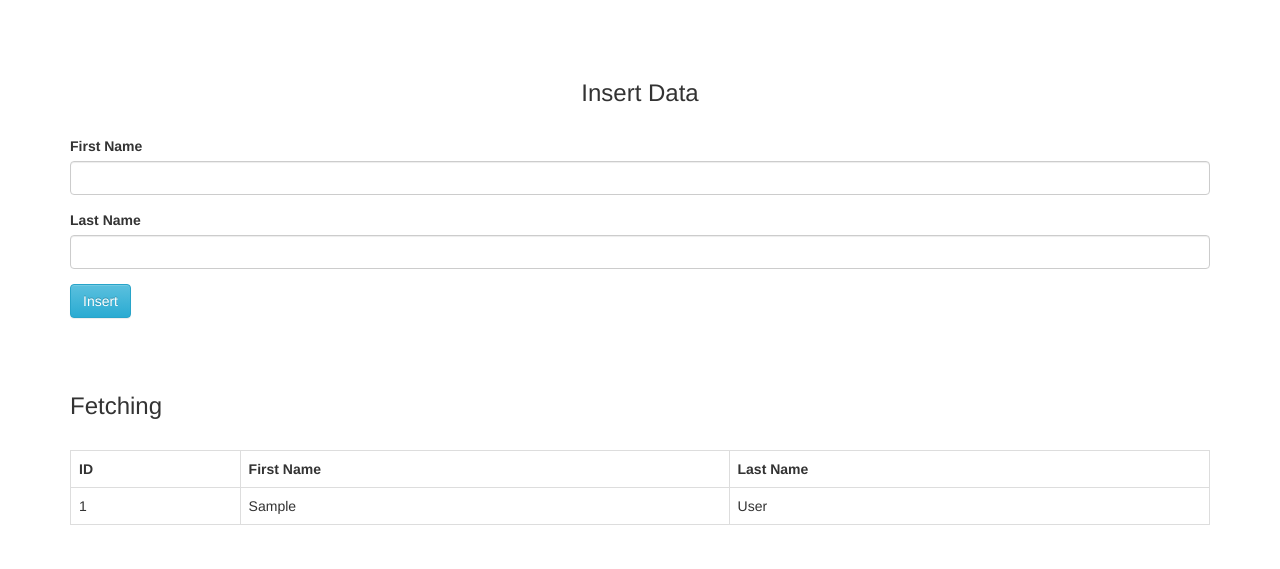
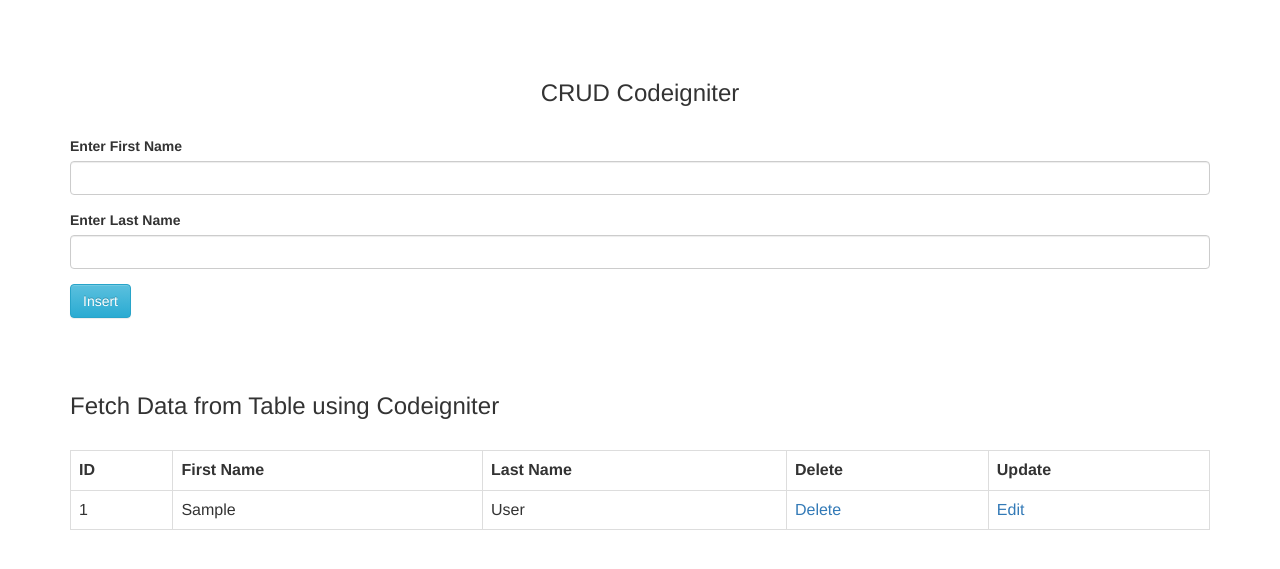
Before and after one commit to Ketibansapi/View_Data_PHP, a CodeIgniter app: page /tutorial/index.php/main/index in a window 1280 px wide. Shown: the top 569 px of the page. Run offline with CodeIgniter, Linux system fonts and the light colour scheme; tables that the repository leaves empty or names only in its code hold one stand-in row (values such as "Sample post"); some libraries are stand-ins or nearby versions.

Commit message:
CRUD Finish

```diff
--- a/application/controllers/main.php
+++ b/application/controllers/main.php
@@ -1,35 +1,41 @@
 <?php
  defined('BASEPATH') OR exit('No direct script access allowed');
-
  class Main extends CI_Controller {
+      //functions
       public function index(){
-
            $this->load->model("main_model");
            $data["fetch_data"] = $this->main_model->fetch_data();
+           //$this->load->view("main_view");
            $this->load->view("main_view", $data);
       }
-
       public function form_validation()
       {
+           //echo 'OK';
            $this->load->library('form_validation');
            $this->form_validation->set_rules("first_name", "First Name", 'required|alpha');
            $this->form_validation->set_rules("last_name", "Last Name", 'required|alpha');
-
            if($this->form_validation->run())
            {
+                //true
                 $this->load->model("main_model");
                 $data = array(
-          "first_name"  => $this->input->post("first_name"),
-          "last_name"  => $this->input->post("last_name")
+                     "first_name"     =>$this->input->post("first_name"),
+                     "last_name"          =>$this->input->post("last_name")
                 );
-
+                if($this->input->post("update"))
+                {
+                     $this->main_model->update_data($data, $this->input->post("hidden_id"));
+                     redirect(base_url() . "main/updated");
+                }
+                if($this->input->post("insert"))
+                {
                      $this->main_model->insert_data($data);
-
                      redirect(base_url() . "main/inserted");
-
+                }
            }
            else
            {
+                //false
                 $this->index();
            }
       }
@@ -37,6 +43,25 @@ class Main extends CI_Controller {
       {
            $this->index();
       }
-    //Library fv
-
+      public function delete_data(){
+           $id = $this->uri->segment(3);
+           $this->load->model("main_model");
+           $this->main_model->delete_data($id);
+           redirect(base_url() . "main/deleted");
       }
+      public function deleted()
+      {
+           $this->index();
+      }
+      public function update_data(){
+           $user_id = $this->uri->segment(3);
+           $this->load->model("main_model");
+           $data["user_data"] = $this->main_model->fetch_single_data($user_id);
+           $data["fetch_data"] = $this->main_model->fetch_data();
+           $this->load->view("main_view", $data);
+      }
+      public function updated()
+      {
+           $this->index();
+      }
+ }
--- a/application/models/main_model.php
+++ b/application/models/main_model.php
@@ -1,26 +1,40 @@
 <?php
-
-class Main_model extends CI_Model {
-
-    public function test_main()
+ class Main_model extends CI_Model
+ {
+      function test_main()
       {
            echo "This is model function";
       }
-
       function insert_data($data)
       {
            $this->db->insert("tbl_user", $data);
       }
-
       function fetch_data()
       {
+           //$query = $this->db->get("tbl_user");
+           //select * from tbl_user
+           //$query = $this->db->query("SELECT * FROM tbl_user ORDER BY id DESC");
            $this->db->select("*");
            $this->db->from("tbl_user");
            $query = $this->db->get();
            return $query;
       }
-
-
+      function delete_data($id){
+           $this->db->where("id", $id);
+           $this->db->delete("tbl_user");
+           //DELETE FROM tbl_user WHERE id = $id
       }
-
-?>
+      function fetch_single_data($id)
+      {
+           $this->db->where("id", $id);
+           $query = $this->db->get("tbl_user");
+           return $query;
+           //Select * FROM tbl_user where id = '$id'
+      }
+      function update_data($data, $id)
+      {
+           $this->db->where("id", $id);
+           $this->db->update("tbl_user", $data);
+           //UPDATE tbl_user SET first_name = '$first_name', last_name = '$last_name' WHERE id = '$id'
+      }
+ }
--- a/application/views/main_view.php
+++ b/application/views/main_view.php
@@ -1,52 +1,87 @@
-<!DOCTYPE html>
-<html lang="en" dir="ltr">
+<html>
 <head>
-    <meta charset="utf-8">
-    <title>My view</title>
+  <title>CRUD Codeigniter</title>
   <!-- Latest compiled and minified CSS -->
   <link rel="stylesheet" href="https://maxcdn.bootstrapcdn.com/bootstrap/3.3.7/css/bootstrap.min.css" integrity="sha384-BVYiiSIFeK1dGmJRAkycuHAHRg32OmUcww7on3RYdg4Va+PmSTsz/K68vbdEjh4u" crossorigin="anonymous">
   <!-- Optional theme -->
   <link rel="stylesheet" href="https://maxcdn.bootstrapcdn.com/bootstrap/3.3.7/css/bootstrap-theme.min.css" integrity="sha384-rHyoN1iRsVXV4nD0JutlnGaslCJuC7uwjduW9SVrLvRYooPp2bWYgmgJQIXwl/Sp" crossorigin="anonymous">
   <!-- Latest compiled and minified JavaScript -->
   <script src="https://maxcdn.bootstrapcdn.com/bootstrap/3.3.7/js/bootstrap.min.js" integrity="sha384-Tc5IQib027qvyjSMfHjOMaLkfuWVxZxUPnCJA7l2mCWNIpG9mGCD8wGNIcPD7Txa" crossorigin="anonymous"></script>
+  <script src="https://ajax.googleapis.com/ajax/libs/jquery/3.1.0/jquery.min.js"></script>
 </head>
 <body>
 <div class="container">
-      <br /> <br /> <br />
-        <h3 align="center">Insert Data</h3><br />
+     <br /><br /><br />
+     <h3 align="center">CRUD Codeigniter</h3><br />
      <form method="post" action="<?php echo base_url()?>main/form_validation">
           <?php
           if($this->uri->segment(2) == "inserted")
           {
+          //base url - http://localhost/tutorial/codeigniter
+          //redirect url - http://localhost/tutorial/codeigniter/main/inserted
+               //main - segment(1)
+               //inserted - segment(2)
                echo '<p class="text-success">Data Inserted</p>';
           }
+          if($this->uri->segment(2) == "updated")
+          {
+               echo '<p class="text-success">Data Updated</p>';
+          }
+          ?>
+          <?php
+          if(isset($user_data))
+          {
+               foreach($user_data->result() as $row)
+               {
           ?>
           <div class="form-group">
-            <label>First Name</label>
+               <label>Enter First Name</label>
+               <input type="text" name="first_name" value="<?php echo $row->first_name; ?>" class="form-control" />
+               <span class="text-danger"><?php echo form_error("first_name"); ?></span>
+          </div>
+          <div class="form-group">
+               <label>Enter Last Name</label>
+               <input type="text" name="last_name" value="<?php echo $row->last_name; ?>" class="form-control" />
+               <span class="text-danger"><?php echo form_error("last_name"); ?></span>
+          </div>
+          <div class="form-group">
+               <input type="hidden" name="hidden_id" value="<?php echo $row->id; ?>" />
+               <input type="submit" name="update" value="Update" class="btn btn-info" />
+          </div>
+          <?php
+               }
+          }
+          else
+          {
+          ?>
+          <div class="form-group">
+               <label>Enter First Name</label>
                <input type="text" name="first_name" class="form-control" />
                <span class="text-danger"><?php echo form_error("first_name"); ?></span>
           </div>
-
           <div class="form-group">
-            <label>Last Name</label>
+               <label>Enter Last Name</label>
                <input type="text" name="last_name" class="form-control" />
                <span class="text-danger"><?php echo form_error("last_name"); ?></span>
           </div>
-
           <div class="form-group">
                <input type="submit" name="insert" value="Insert" class="btn btn-info" />
           </div>
+          <?php
+          }
+          ?>
      </form>
-        <br /> <br />
-        <h3>Fetching</h3> <br />
-
+     <br /><br />
+     <h3>Fetch Data from Table using Codeigniter</h3><br />
      <div class="table-responsive">
           <table class="table table-bordered">
                <tr>
                     <th>ID</th>
                     <th>First Name</th>
                     <th>Last Name</th>
-            <tr>
+                    <th>Delete</th>
+                    <th>Update</th>
+               </tr>
           <?php
           if($fetch_data->num_rows() > 0)
           {
@@ -57,6 +92,8 @@
                     <td><?php echo $row->id; ?></td>
                     <td><?php echo $row->first_name; ?></td>
                     <td><?php echo $row->last_name; ?></td>
+                    <td><a href="#" class="delete_data" id="<?php echo $row->id; ?>">Delete</a></td>
+                    <td><a href="<?php echo base_url(); ?>main/update_data/<?php echo $row->id; ?>">Edit</a></td>
                </tr>
           <?php
                }
@@ -72,6 +109,21 @@
           ?>
           </table>
      </div>
+     <script>
+     $(document).ready(function(){
+          $('.delete_data').click(function(){
+               var id = $(this).attr("id");
+               if(confirm("Are you sure you want to delete this?"))
+               {
+                    window.location="<?php echo base_url(); ?>main/delete_data/"+id;
+               }
+               else
+               {
+                    return false;
+               }
+          });
+     });
+     </script>
 </div>
 </body>
 </html>
```
Lines whose indentation alone changed are shown as unchanged.
